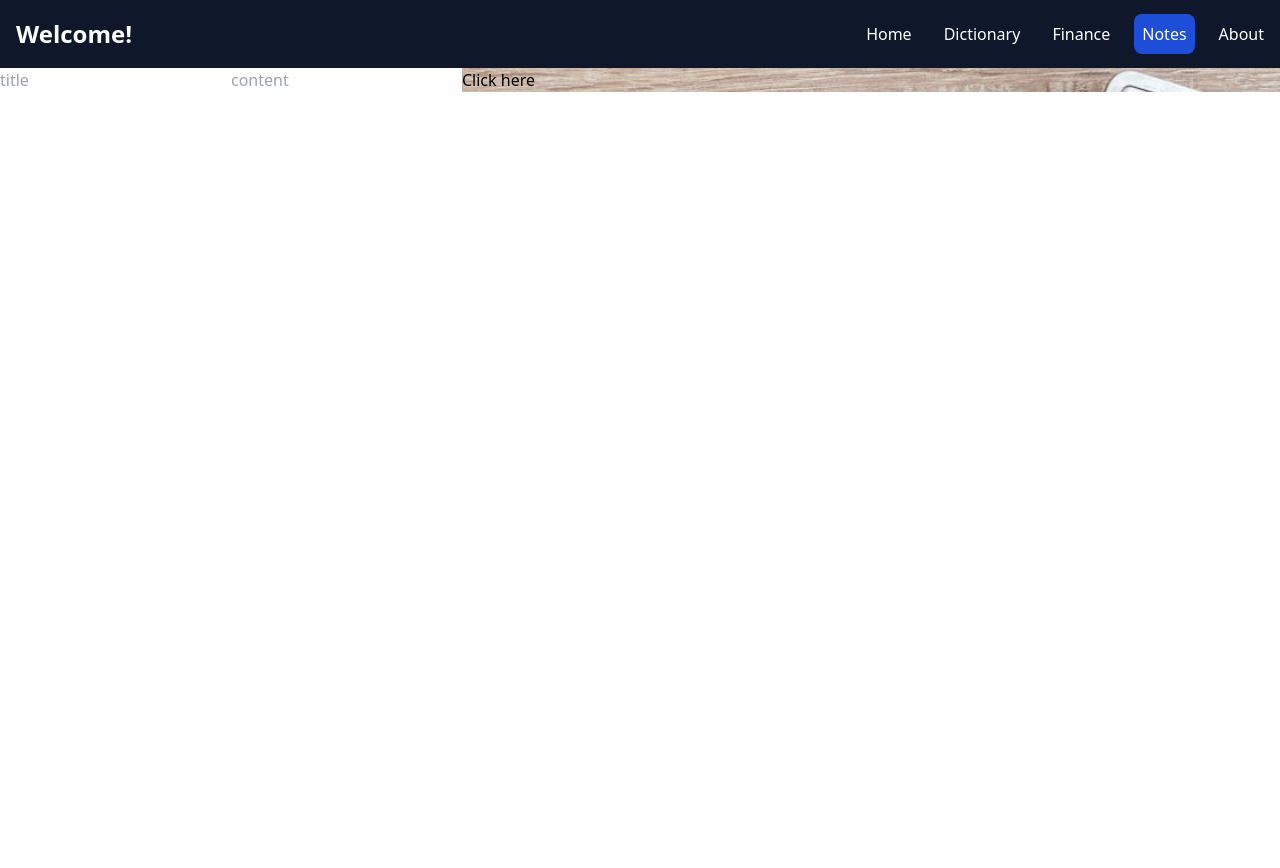
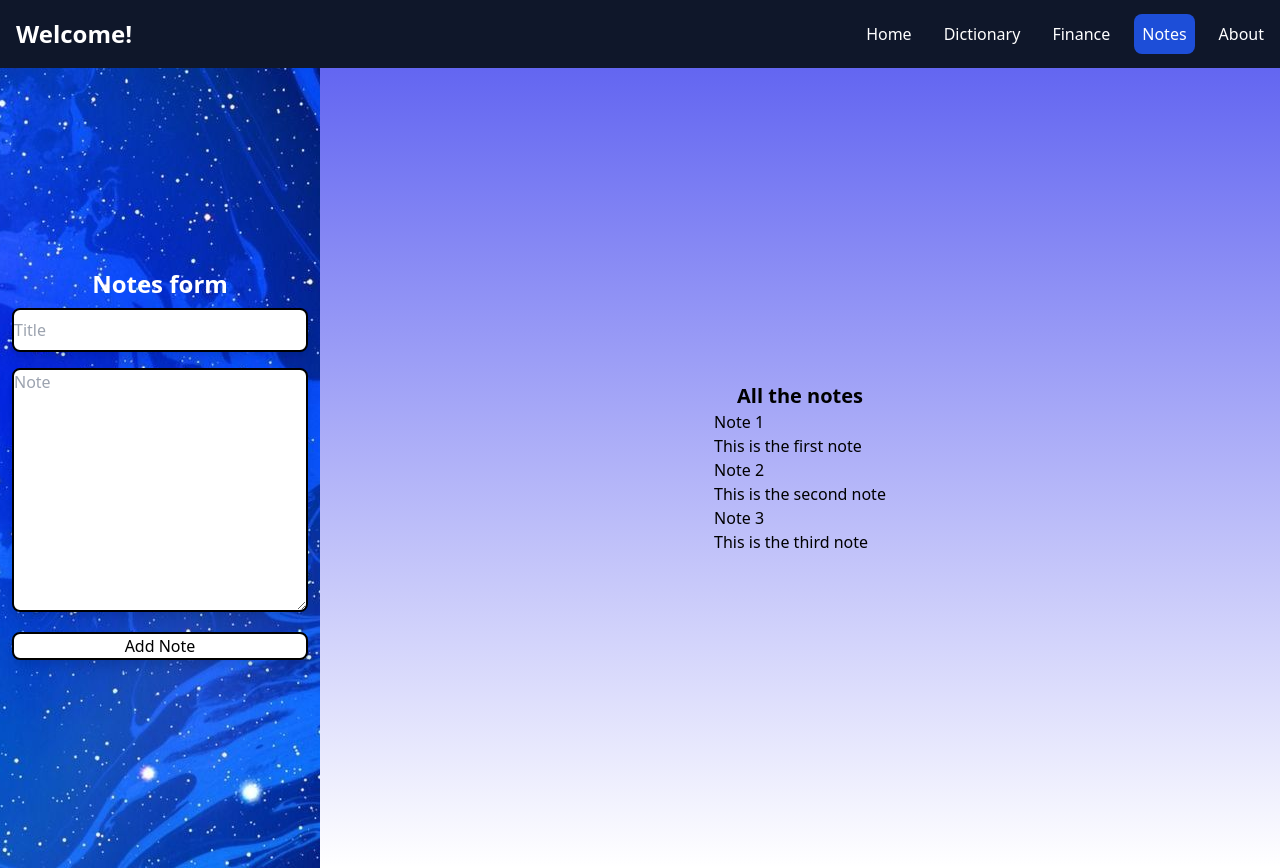
Before and after one commit to DanielAvdiu/BeyondMD-task, a React (Create React App) app in the folder frontend/: page /notes in a window 1280 px wide. Before the commit the page ends 800 px from the top, so only its background shows below. Built offline with nearby package versions, Linux system fonts and the light colour scheme; no server answers.

Commit message:
implementing the notes section
implementing the notes section

```diff
--- a/frontend/src/assets/index.js
+++ b/frontend/src/assets/index.js
@@ -8,5 +8,6 @@ import book_shelf from './book_shelf.jpeg';
 import crrencies from './crrencies.png';
 import about from './about.png';
 import notes1 from './notes1.jpeg';
+import blue from './blue.jpg';
 
-export {dictionary, notes, sports, exchange, crr, books, book_shelf, crrencies, about, notes1};
+export {dictionary, notes, sports, exchange, crr, books, book_shelf, crrencies, about, notes1, blue};
--- a/frontend/src/pages/Notes.jsx
+++ b/frontend/src/pages/Notes.jsx
@@ -1,9 +1,25 @@
-import React, {useState, useEffect} from "react";
+import React, { useState, useEffect } from "react";
 import notes1 from "../assets/notes1.jpeg";
+import blue from "../assets/blue.jpg";
 
 const Notes = () => {
+
+    const [notes, setNotes] = useState([{
+        "title": "Note 1",
+        "note": "This is the first note"
+    },
+    {
+        "title": "Note 2",
+        "note": "This is the second note"
+    },
+    {
+        "title": "Note 3",
+        "note": "This is the third note"
+    }
+    ]);
+
+
     useEffect(() => {
-
         const get_notes = async () => {
             await fetch("http://127.0.0.1:8000/playground/notes/").then(response => response.json()).then(data => { console.log(data) });
         };
@@ -14,15 +30,48 @@ const Notes = () => {
 
     return (
         <>
-            <div style={{backgroundImage: `url(${notes1})`, backgroundSize: 'cover', backgroundPosition: 'center'}} className="bg-fixed bg-no-repeat bg-cover">
-                <div>
-                    <input type="text" placeholder="title"/>
-                    <input type="text" placeholder="content"/>
-                    <button>Click here</button>
+            <div className="flex flex-col bg-gradient-to-t sm:bg-gradient-to-b from-indigo-500 from-10% via-sky-500 via-30% to-emerald-500 to-90% h-screen">
+
+                <div className="flex flex-col">
+
+                    <div className="flex flex-col sm:flex-row">
+
+                        <div style={{ backgroundImage: `url(${blue})`, backgroundSize: 'fit', backgroundPosition: 'center', minWidth: "300px" }} className="bg-static bg-no-repeat sm:h-screen w-screen flex flex-col justify-center items-center bg-white sm:w-1/3">
+                            <h1 className="font-bold text-2xl text-white">Notes form</h1>
+
+                            <form action="" className="flex flex-col">
+                                <input className="rounded-lg shadow-lg hover:shadow-xl border-2 border-black border-solid my-2 py-2" type="text" placeholder="Title" />
+                                <textarea className=" mb-3 mt-2 border-2 border-black border-solid shadow-lg hover:shadow-xl rounded-lg" name="note" id="note" cols="30" rows="10" placeholder="Note"></textarea>
+                                <button className="border-2 border-black border-solid shadow-lg text-black hover:text-white hover:bg-purple-900 transition-all duration-200 rounded-lg my-2 bg-white">Add Note</button>
+                            </form>
+                        </div>
+
+                        {/* Listing all the notes tha we will retrieve
+                            from the django backend. Here we use the map function
+                            so that after we have retrieved the notes from the backend,
+                            we can list the notes, map each of them into a div.
+                        */}
+                        <div className="flex flex-col justify-center items-center w-screen">
+                            <h1 className="font-bold text-xl">All the notes</h1>
+                            <div>
+                                {notes.map(note => {
+                                    return (
+                                        <div className="flex flex-col">
+                                            <h1>{note.title}</h1>
+                                            <p>{note.note}</p>
+                                        </div>
+                                    );
+                                })}
+                            </div>
+                        </div>
+                    </div>
+
                 </div>
             </div>
 
-            <div></div>
+            <div>
+
+            </div>
         </>
     );
 }
```
Also changed, not shown: frontend/src/assets/blue.jpg (added).
